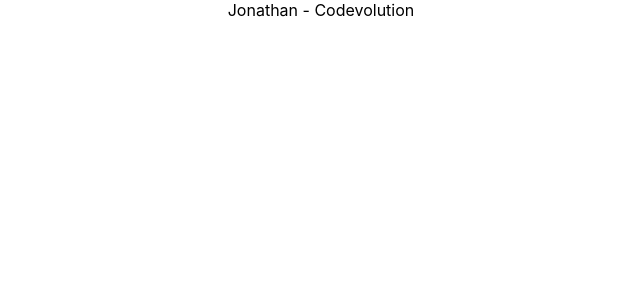
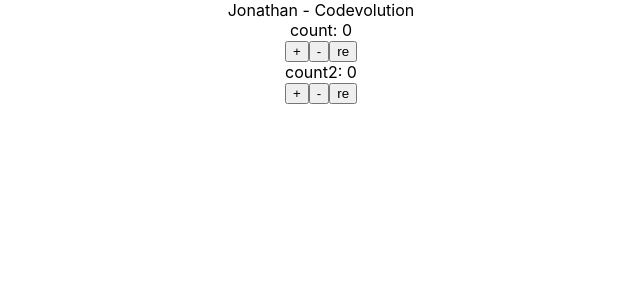
Before and after one commit to JonathanLGeorge/reactLearning, a React (Create React App) app: page / in a window 1280 px wide. Shown: the top 300 px of the page, without its empty margins (319-959 px from the left). Built offline with nearby package versions, Linux system fonts and the light colour scheme.

Commit message:
reducerFetch

```diff
--- a/src/App.js
+++ b/src/App.js
@@ -30,6 +30,8 @@
 import FetchEffects from './hooks/FetchEffects';
 import HookContextF from './hooks/HookContextF';
 import HookContextC from './hooks/HookContextC';
+import Counter2Reducer from './hooks/Counter2Reducer';
+import Counter1_useReducer from './hooks/Counter1_useReducer';
 //import RefsDemo from './components/RefsDemo';
 //import Hero from './components/Hero'
 //import ErrorBoundry from './components/ErrorBoundry';
@@ -102,7 +104,7 @@
             <HookContextC />
           </ChannelContext.Provider>
       </UserContextHooks.Provider>
-
+      <Counter1_useReducer/>
     </div>
 
   );
--- /dev/null
+++ b/src/hooks/Counter1_useReducer.js
@@ -0,0 +1,50 @@
+import React, { useReducer } from 'react'
+
+const initialState = 0;
+
+
+//action  is instrction to reducer function,//state transition
+const reducer = (currentState, action) => {
+    switch(action){
+        case '+':
+            return currentState + 1;
+        case '-':
+            return currentState - 1;
+        case 're':
+            return initialState;
+        default:
+            return currentState;
+    }
+    //returns a newState;
+}
+
+function Counter1_useReducer() {
+    const [count, dispatch ] = useReducer(reducer, initialState);
+    const [count2, dispatch2] = useReducer(reducer, initialState);
+
+    return (
+        <div>
+            <div>count: {count}</div>
+            <button onClick={() => dispatch('+')}>+</button>
+            <button onClick={() => dispatch('-')}>-</button>
+            <button onClick={() => dispatch('re')}>re</button>
+
+            <div>count2: {count2}</div>
+            <button onClick={() => dispatch2('+')}>+</button>
+            <button onClick={() => dispatch2('-')}>-</button>
+            <button onClick={() => dispatch2('re')}>re</button>
+        </div>
+    )
+}
+
+export default Counter1_useReducer
+
+/**
+ * [01,02,03,04]
+ * [05,06,07,08]
+ * [09,10,11,12]
+ * [13,14,15,16]
+ */
+
+ //...05->01->02->03->04->08->12->16->15->14->13->09->05->01...
+ //...10->06->07->11->10->06...
--- /dev/null
+++ b/src/hooks/Counter2Reducer.js
@@ -0,0 +1,49 @@
+import React, { useReducer } from 'react'
+
+const initialState = {
+    firstCounter: 0,
+    secondCounter: 10
+
+};
+
+
+//action  is instrction to reducer function,//state transition
+const reducer = (currentState, action) => {
+    switch(action.type){
+        case '+':
+            return {... initialState, firstCounter: initialState.firstCounter + action.value}
+        case '-':
+            return {... initialState, firstCounter: initialState.firstCounter - action.value}
+        case 're':
+            return initialState;
+        case '+2':
+            return {... initialState, secondCounter: initialState.secondCounter + action.value}
+        case '-2':
+            return {... initialState, secondCounter: initialState.secondCounter - action.value}
+        default:
+            return currentState;
+    }
+    //returns a newState;
+}
+
+function Counter2Reducer() {
+    const [count, dispatch ] = useReducer(reducer, initialState)
+
+    return (
+        <div>
+            <div>1stcount: {count.firstCounter}</div>
+            <div>2ndcount: {count.secondCounter}</div>
+            <button onClick={() => dispatch({type: '+', value: 1})}>+</button>
+            <button onClick={() => dispatch({type: '-', value: 1})}>-</button>
+            <button onClick={() => dispatch({type: '+', value: 5})}>+5</button>
+            <button onClick={() => dispatch({type: '-', value: 5})}>-5</button>
+            <button onClick={() => dispatch({type: 're'})}>re</button>
+            <div>
+                <button onClick={() => dispatch({type: '+2', value: 1})}>B(2)+1</button>
+                <button onClick={() => dispatch({type: '-2', value: 1})}>B(2)-1</button>
+            </div>
+        </div>
+    )
+}
+
+export default Counter2Reducer
```
Also changed, not shown: 1 other file (tests, documents, lock files or other folders).
